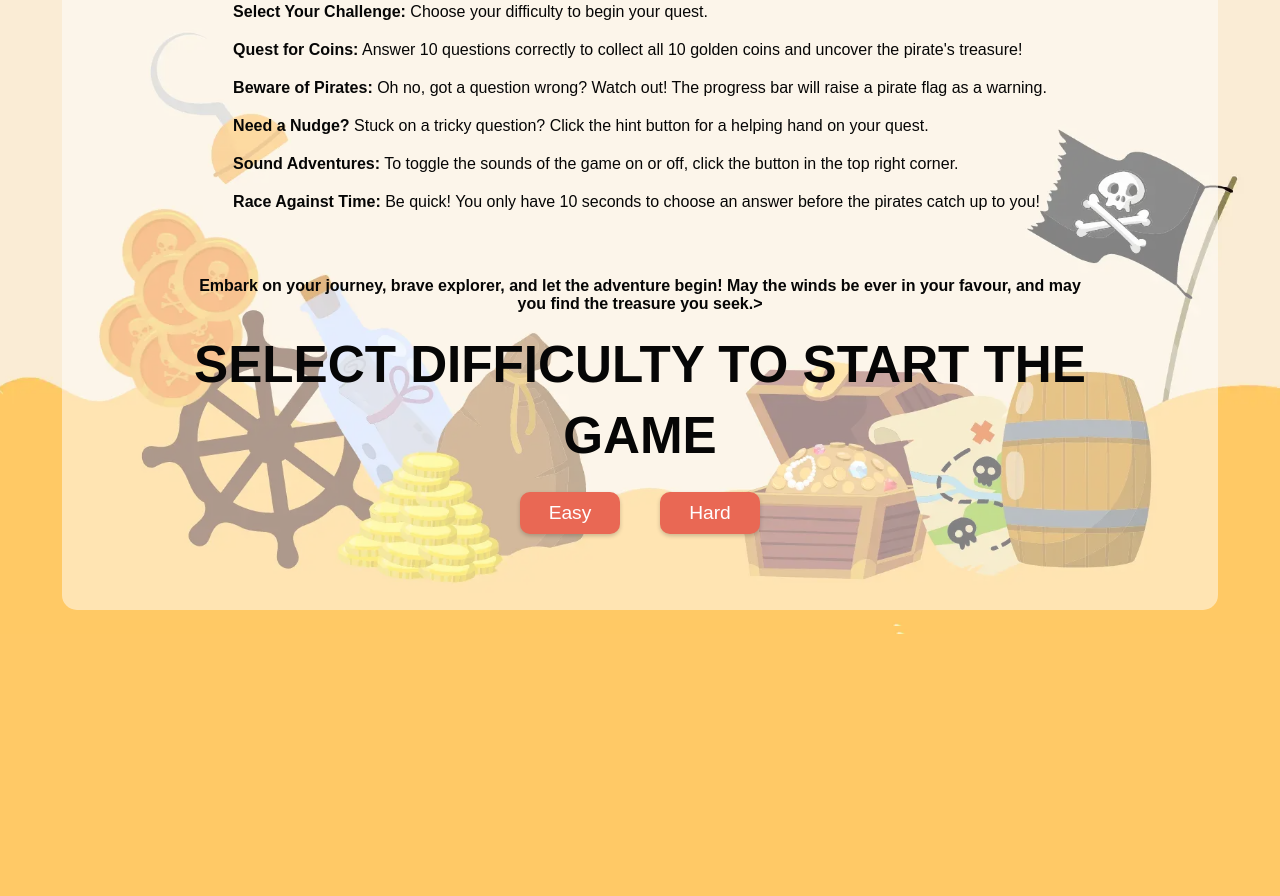
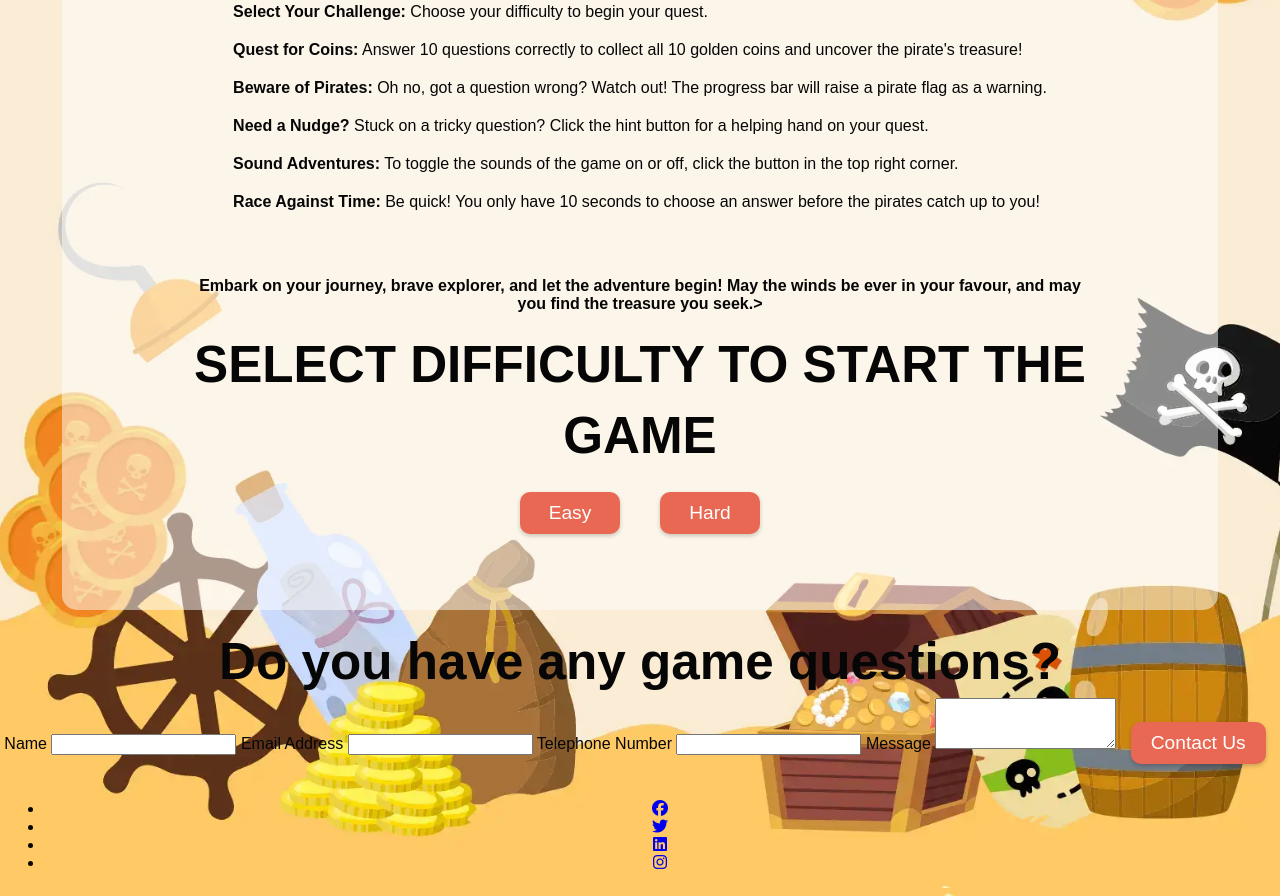
Before and after one commit to SophieMcGee/the-treasure-quest, a plain HTML site: page index.html in a window 1280 px wide. Shown: the part 767-1663 px from the top of the page. Before the commit the page ends 1401 px from the top, so only its background shows below. Drawn offline with Linux system fonts and the light colour scheme; a web font is replaced by a local one.

Commit message:
Add contact form and social media links to footer in html

```diff
--- a/index.html
+++ b/index.html
@@ -85,8 +85,34 @@
             </div>
         </div>
     </main>
-    <footer style="display:none;" id="footer">
-        <!--Footer Content-->
+    <footer>
+        <div class="footer-container">
+            <!--Contact Form-->
+            <div class="contact">
+                <h2 class="form-header">Do you have any game questions?</h2>
+                <form id="contact-form" action="contact.html" method="GET">
+                    <label for="name">Name</label>
+                    <input type="text" id="name" name="name" class="contact-form-input" required>
+                    <label for="email">Email Address</label>
+                    <input type="email" id="email" name="email" class="contact-form-input" required>
+                    <label for="phone">Telephone Number</label>
+                    <input type="tel" id="telephone" name="telephone" class="contact-form-input" required>
+                    <label for="message">Message</label>
+                    <textarea id="message" name="message" class="contact-form-input" rows="3" required></textarea>
+                    <button type="submit" class="button">Contact Us</button>
+                </form>
+            </div>
+        </div>
+        <ul id="social-media-links">
+            <li><a href="https://www.facebook.com/" target="_blank" rel="noopener" aria-label=" Visit our Facebook Page,
+                    this will open in a new tab."><i class="fa-brands fa-facebook"></i></a></li>
+            <li><a href="https://www.twitter.com/" target="_blank" rel="noopener" aria-label=" Visit our Twitter Page,
+                    this will open in a new tab."><i class="fa-brands fa-twitter"></i></a></li>
+            <li><a href="https://www.Linkedin.com/" target="_blank" rel="noopener" aria-label=" Visit our Linkedin Page,
+                    this will open in a new tab."><i class="fa-brands fa-linkedin"></i></a></li>
+            <li><a href="https://www.instagram.com/" target="_blank" rel="noopener" aria-label=" Visit our Instagram Page,
+                    this will open in a new tab."><i class="fa-brands fa-instagram"></i></a></li>
+        </ul>
     </footer>
     <script src="assets/js/script.js"></script>
     <!--Kit from Font Awesome for social media icons and sound toggle-->
```
